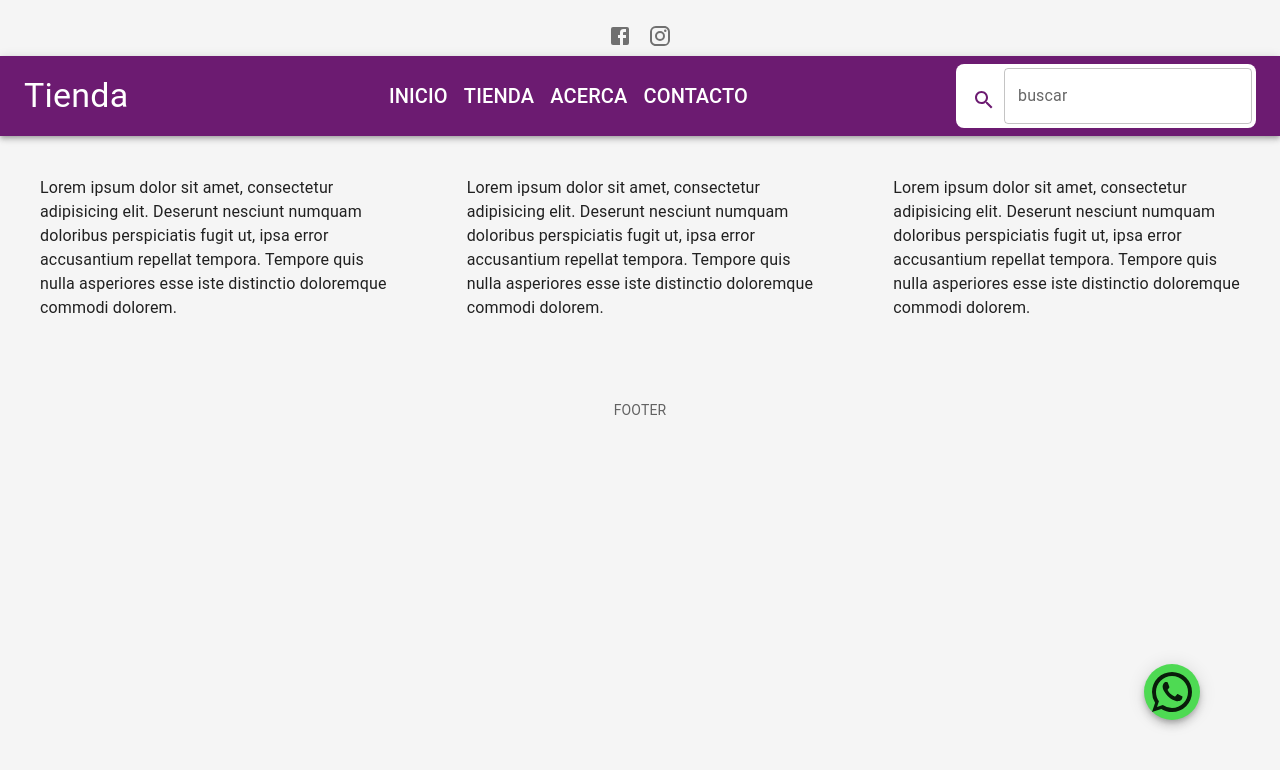
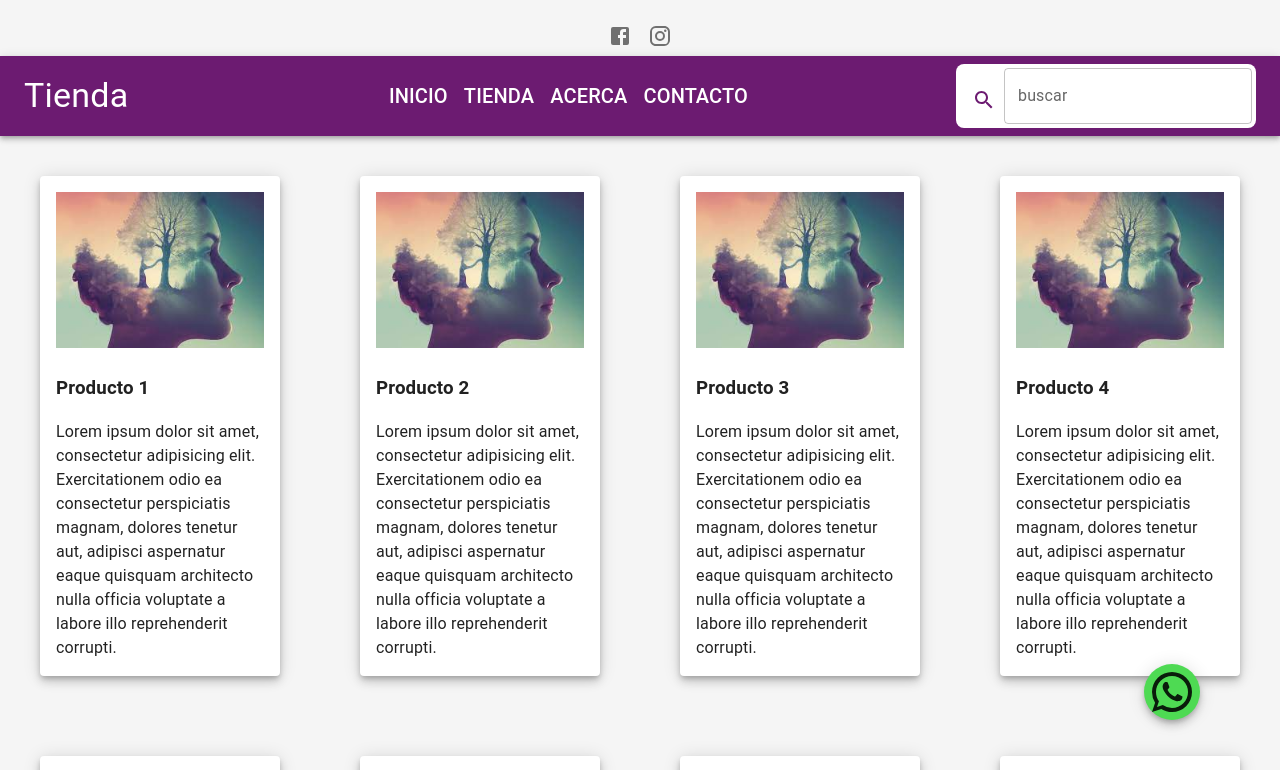
Before and after one commit to lrosiello/tienda-productos, a React (Create React App) app: page /products in a window 1280 px wide. Shown: the top 770 px of the page. Built offline with nearby package versions, Linux system fonts and the light colour scheme.

Commit message:
Algunos retoques

```diff
--- a/src/pages/Inicio.jsx
+++ b/src/pages/Inicio.jsx
@@ -1,19 +1,30 @@
 import React from "react";
-import { Grid,Typography } from "@mui/material";
-import Productos from "./Productos"
-import ContactoForm from "../components/ContactoForm"
+import { Grid, Typography } from "@mui/material";
+import Productos from "./Productos";
+import ContactoForm from "../components/ContactoForm";
+import backgroundImage from "../assets/cartelera.jpg"
 
 export default function Inicio() {
   return (
     <>
       {/*------------------CARTELERA-------------------------*/}
-      <Grid item md={12} xs={12} p={5}>
-            <Typography variant="h5" color="initial" textAlign="center">
-              TODO LO QUE NECESITAS, LO PODES ENCONTRAR ACA
-            </Typography>
-          </Grid>
-      <Productos/>
-      <ContactoForm/>
+      <Grid
+        item
+        md={12}
+        xs={12}
+        p={5}
+        style={{
+          backgroundImage: backgroundImage,
+          backgroundSize: "cover",
+          backgroundPosition: "center",
+        }}
+      >
+        <Typography variant="h5" color="initial" textAlign="center" style={{ color: "#fff" }}>
+          TODO LO QUE NECESITAS, LO PODES ENCONTRAR ACA
+        </Typography>
+      </Grid>
+      <Productos />
+      <ContactoForm />
     </>
   );
 }
--- a/src/pages/Productos.jsx
+++ b/src/pages/Productos.jsx
@@ -1,26 +1,37 @@
 import React from "react";
-import { Grid } from "@mui/material";
+import { Grid, Paper, Box } from "@mui/material";
+import imagen from "../assets/image.jpg";
+
 export default function Productos() {
+
+
+  const arrayProductos = () => {
+    const productos = [];
+    for (let index = 0; index < 12; index++) {
+      productos.push({
+        title: "Producto " + (index + 1),
+        description:
+          "Lorem ipsum dolor sit amet, consectetur adipisicing elit. Exercitationem odio ea consectetur perspiciatis magnam, dolores tenetur aut, adipisci aspernatur eaque quisquam architecto nulla officia voluptate a labore illo reprehenderit corrupti.",
+        image:imagen
+
+      });
+    }
+    return productos;
+  };
+
   return (
     <>
-      <Grid item md={4} xs={12} p={5}>
-        Lorem ipsum dolor sit amet, consectetur adipisicing elit. Deserunt
-        nesciunt numquam doloribus perspiciatis fugit ut, ipsa error accusantium
-        repellat tempora. Tempore quis nulla asperiores esse iste distinctio
-        doloremque commodi dolorem.
-      </Grid>
-      <Grid item md={4} xs={12} p={5}>
-        Lorem ipsum dolor sit amet, consectetur adipisicing elit. Deserunt
-        nesciunt numquam doloribus perspiciatis fugit ut, ipsa error accusantium
-        repellat tempora. Tempore quis nulla asperiores esse iste distinctio
-        doloremque commodi dolorem.
-      </Grid>
-      <Grid item md={4} xs={12} p={5}>
-        Lorem ipsum dolor sit amet, consectetur adipisicing elit. Deserunt
-        nesciunt numquam doloribus perspiciatis fugit ut, ipsa error accusantium
-        repellat tempora. Tempore quis nulla asperiores esse iste distinctio
-        doloremque commodi dolorem.
-      </Grid>
+      {arrayProductos().map((producto, index) => (
+        <Grid item key={index} md={3} xs={12} p={5}>
+          <Box height={500} maxWidth={400}>
+            <Paper elevation={6} sx={{ height: "100%", padding: "16px"  }}>
+              <img src={producto.image} alt={producto.title} style={{ width: "100%", height: "auto" }} />
+              <h3>{producto.title}</h3>
+              <p>{producto.description}</p>
+            </Paper>
+          </Box>
+        </Grid>
+      ))}
     </>
   );
 }
```
Also changed, not shown: src/assets/cartelera.jpg (added), src/assets/image.jpg (added).
